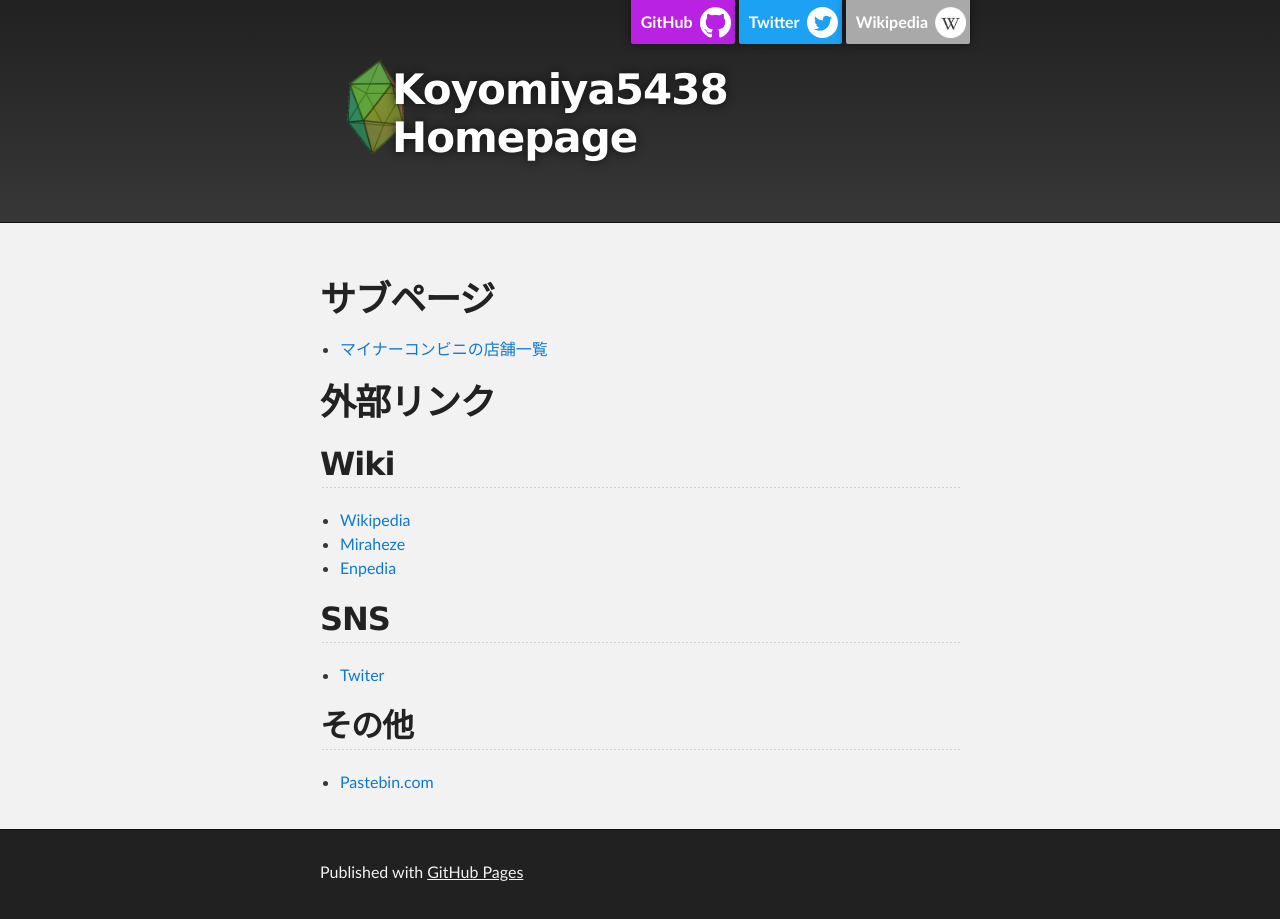
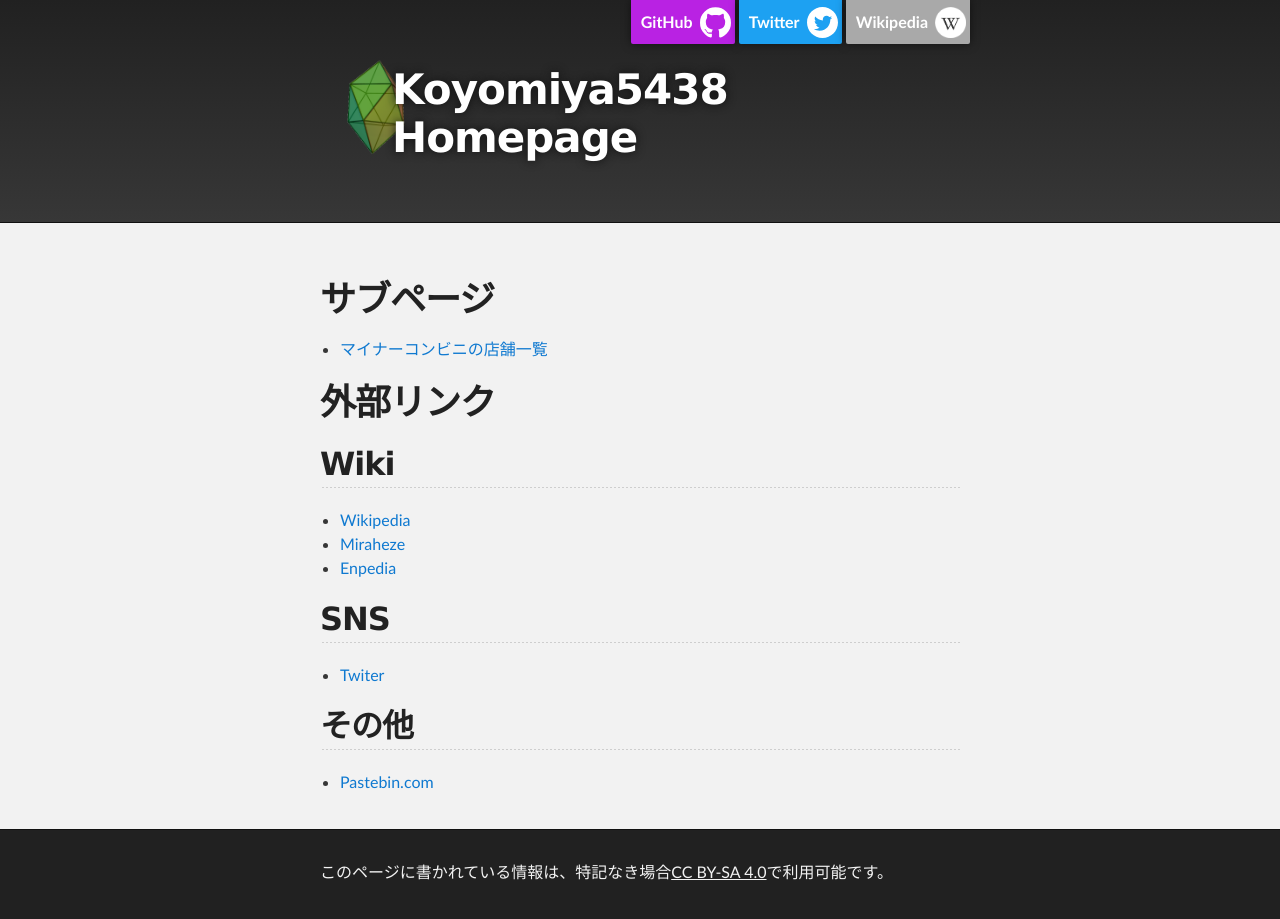
Before and after one commit to koyomiyahouya/koyomiyahouya.github.io, a Jekyll site: the page built from index.md, in a window 1280 px wide. Built offline with Jekyll 4.4.1, drawn with Linux system fonts in a browser that asks for light colours; the repository's description, which GitHub fills in, is left out.

Commit message:
Update default.html

```diff
--- a/_layouts/default.html
+++ b/_layouts/default.html
@@ -49,7 +49,7 @@
         {% if site.github.is_project_page %}
         <p class="copyright">{{ site.title | default: site.github.repository_name }} maintained by <a href="{{ site.github.owner_url }}">{{ site.github.owner_name }}</a></p>
         {% endif %}
-        <p>Published with <a href="https://pages.github.com">GitHub Pages</a></p>
+        <p>このページに書かれている情報は、特記なき場合<a href="https://creativecommons.org/licenses/by-sa/4.0/deed.ja">CC BY-SA 4.0</a>で利用可能です。</p>
       </footer>
     </div>
 
```
